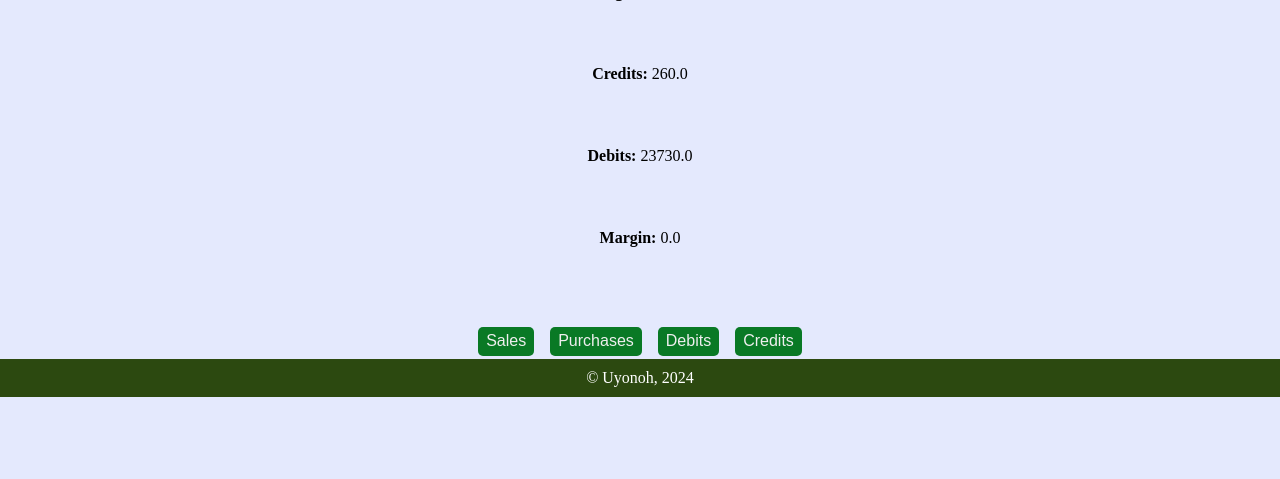
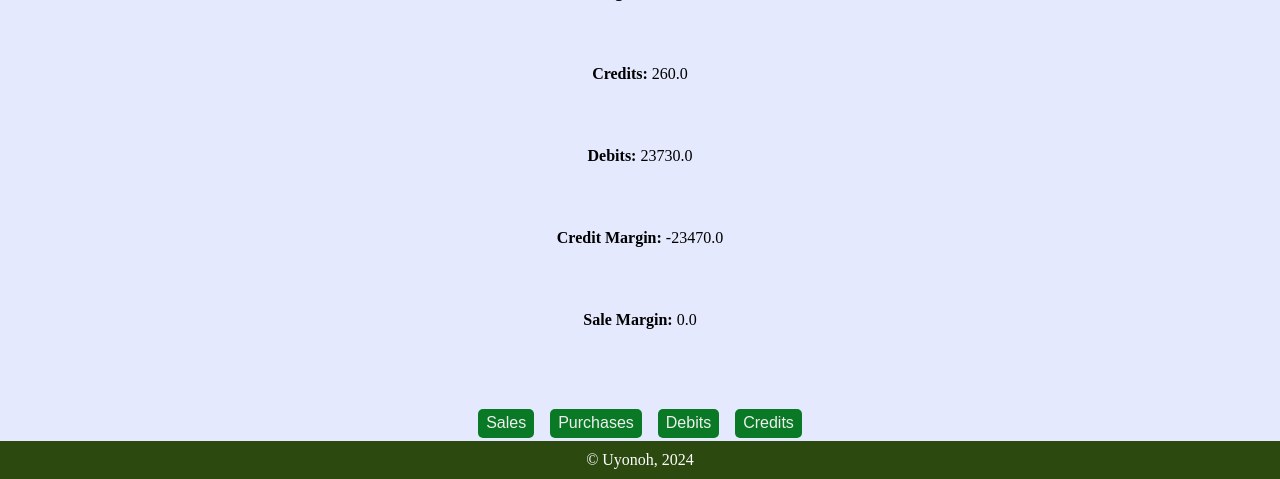
Before and after one commit to Uyonoh/rifmanrx, a Django app: page /books/1/ in a window 1280 px wide. Shown: the part 700-1179 px from the top of the page. Before the commit the page ends 1097 px from the top, so only its background shows below. Run offline with Django 5.2, Linux system fonts and the light colour scheme; data comes from the database, SQL or seed files in the repository; data that the repository does not hold is empty.

Commit message:
fix side-search; optimize margins; close past months on view

```diff
--- a/books/models.py
+++ b/books/models.py
@@ -218,18 +218,19 @@ class BusinessMonth(models.Model):
         balance = self.opening_stock + bought - sold
         return balance
 
-    def calculate_margin(self,opening: tz.datetime=None, closing: tz.datetime=tz.now(), commit: bool=True) -> float:
+    def calculate_margins(self,opening: tz.datetime=None, closing: tz.datetime=tz.now(), commit: bool=True) -> float:
         if not closing:
             closing = self.closing_date
         if not closing:
             closing = tz.now()
 
-        margin = self.get_sales_price(opening=opening, closing=closing) - self.get_costs_price(opening=opening, closing=closing)
-        print(self.get_sales_price(opening=opening, closing=closing))
-        print(self.get_costs_price(opening=opening, closing=closing))
-        # self.margin = margin
+        #: int: Margin on drugs sold
+        sale_margin = self.get_sales_price(opening=opening, closing=closing) - self.get_costs_price(opening=opening, closing=closing)
 
-        return margin
+        #: int Margin on debits and credits
+        margin = self.get_credits_price(opening=opening, closing=closing) - self.get_debits_price(opening=opening, closing=closing)
+
+        return margin, sale_margin
 
     def close(self, dates: str=None) -> None:
         """ Close the accounts for a month """
@@ -241,15 +242,24 @@ class BusinessMonth(models.Model):
         if dates:
             try:
                 y, m, d = dates.split("-")
+                closing = tz.datetime(int(y), int(m), int(d))
+                self.closing_date = closing.date()
             except Exception:
-                raise ValueError(f"Invalid date: Date must be in the format 'yyyy-mm-dd'")
+                raise ValueError(f"Invalid date: Date must be in the format 'yyyy-mm-dd' with no preceding zeros (01)")
 
-            self.calculate_margin()
-            self.save()
+            # self.calculate_margins()
+        self.save()
 
     @property
     def margin(self) -> int:
-        return self.calculate_margin(closing=None)
+        """ Margin based on credits and debits """
+
+        return self.calculate_margins(closing=None)[0]
+
+    def sale_margin(self) -> int:
+        """ Margin on sales """
+
+        return self.calculate_margins(closing=None)[1]
 
     def __str__(self):
         return f"Bussiness month from {self.opening_date} to {self.closing_date}"
--- a/books/templates/books/view-month.html
+++ b/books/templates/books/view-month.html
@@ -21,8 +21,12 @@
             {{month.0.get_debits_price}}
         </p>
         <p>
-            <b>Margin: </b>
+            <b>Credit Margin: </b>
             {{month.0.margin}}
+        </p>
+        <p>
+            <b>Sale Margin: </b>
+            {{month.0.sale_margin}}
         </p>
 
         <div class="flex-c">
--- a/books/views.py
+++ b/books/views.py
@@ -95,7 +95,7 @@ def make_rows(queryset: models.QuerySet) -> dict:
 
     return rows
 
-def make_month(opening_cash: int=0, opening_stock: int=0, closing_cash: int=0, closing_stock: int=0, opening_date: tz.datetime=None) -> None:
+def make_month(opening_cash: int=0, opening_stock: int=0, opening_date: tz.datetime=None) -> None:
     """ Creste a new bussiness month """
 
     if not opening_date:
@@ -103,8 +103,6 @@ def make_month(opening_cash: int=0, opening_stock: int=0, closing_cash: int=0, c
     month = BusinessMonth(
         opening_cash=opening_cash,
         opening_stock=opening_stock,
-        closing_cash=closing_cash,
-        closing_stock=closing_stock,
         opening_date=opening_date,
     )
 
@@ -118,6 +116,9 @@ def view_months(request, pk: int=None):
     if months.count() < 1:
         make_month()
         return HttpResponseRedirect(reverse("books:view"))
+
+    if list(months)[-1].opening_date.month != tz.now().date().month:
+        list(months)[-1].close()
 
     return render(request, "books/view.html", {"months": months})
 
--- a/drugs/templates/drugs/view-drugs.html
+++ b/drugs/templates/drugs/view-drugs.html
@@ -19,7 +19,7 @@
         {% csrf_token %}
         <h1>Drugs</h1>
         <div class="flex">
-            <input type="search" name="query" id="" placeholder="Search drugs">
+            <input type="search" name="query" id="" placeholder="Search Drugs">
             <div class="flex">
                 <label for="brand">brand name</label>
                 <input class="fit" type="checkbox" name="brand" id="">
--- a/main/static/main/css/styles.css
+++ b/main/static/main/css/styles.css
@@ -61,6 +61,11 @@ body {
     list-style: none;
     padding: 0;
     margin: 0;
+}
+
+.no-border {
+    border: none;
+    background-color: inherit;
 }
 
 header {
--- a/main/templates/main/base.html
+++ b/main/templates/main/base.html
@@ -35,10 +35,11 @@
             <p class="flex"><span class="close pointer">
                 <img class="svg close" src="{% static 'main/assets/svg/circle-xmark.svg' %}" alt="">
             </span></p>
-             <div class="search flex">
-                 <input type="search" name="search" placeholder="Search Drugs">
-                 <img class="svg search pointer" src="{% static 'main/assets/svg/search.svg' %}" alt="">
-             </div>
+            <form class="search flex no-border" action="{% url 'drugs:search' %}" method="get">
+                {% csrf_token %}
+                 <input type="search" name="query" placeholder="Search Drugs">
+                 <button class="no-border" type="submit"><img class="svg search pointer" src="{% static 'main/assets/svg/search.svg' %}" alt=""></button>
+             </form>
              <hr />
 
              <ul class="flex-col no-style no-deco">
```
